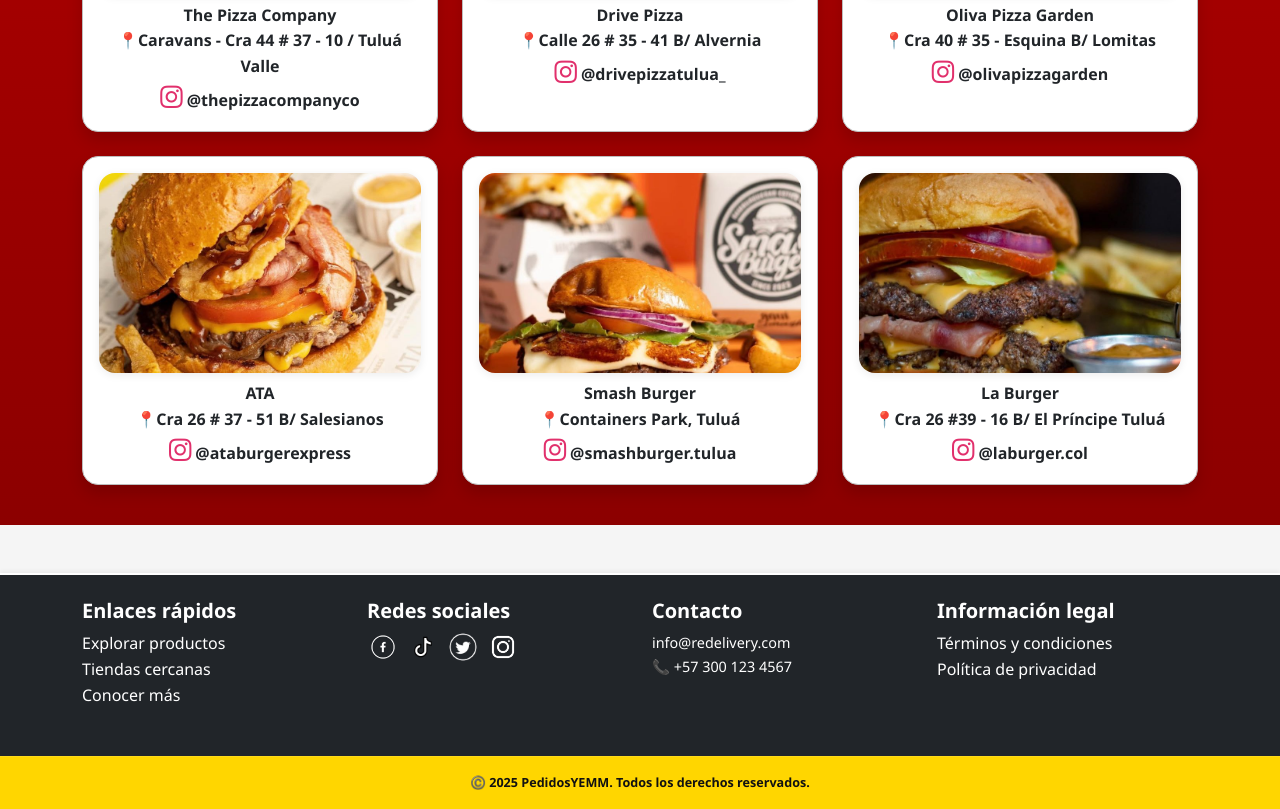
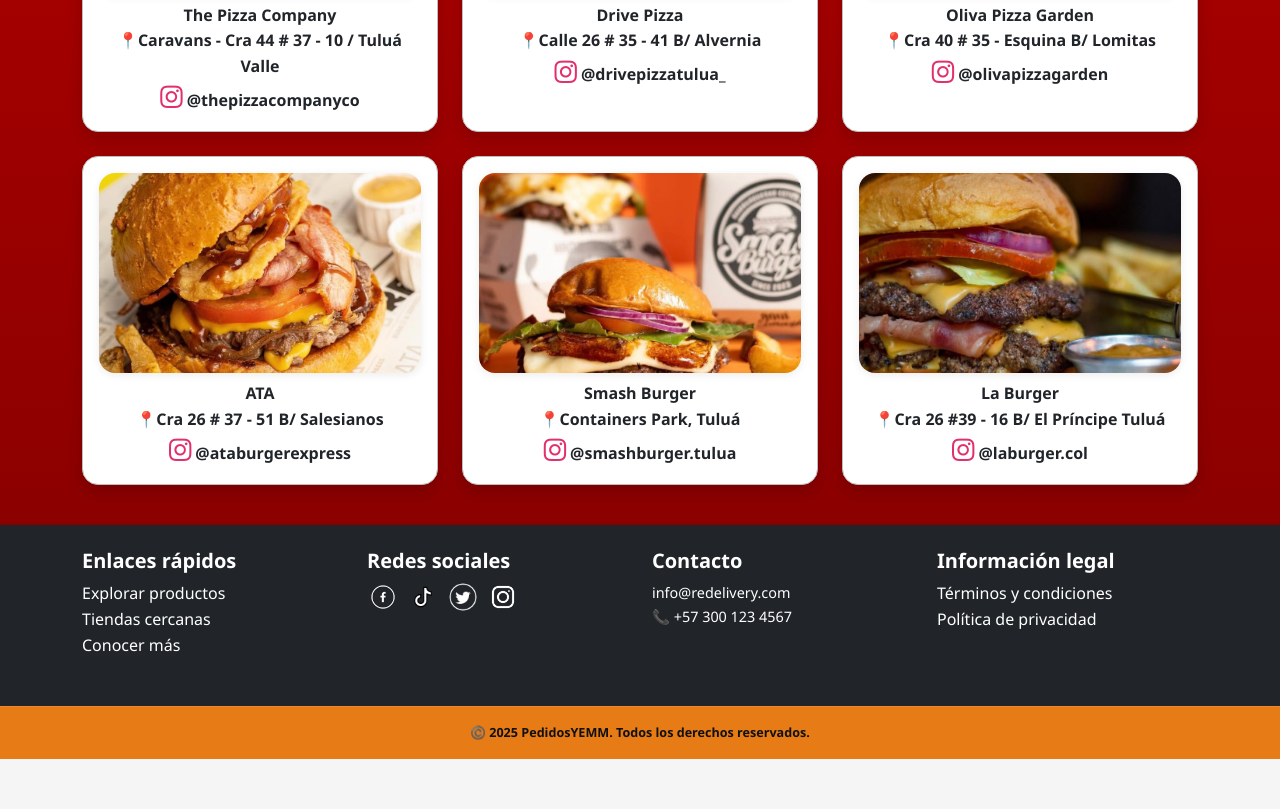
Before and after one commit to chikilin44/proyectohtmlfinal, a plain HTML site: page index.html in a window 1280 px wide. Shown: the part 1839-2648 px from the top of the page. Drawn offline with nearby package versions, Linux system fonts and the light colour scheme.

Commit message:
Footer junto al te sugerimos

```diff
--- a/index.html
+++ b/index.html
@@ -408,7 +408,7 @@
     </div>
 
     <!-- Footer -->
-  <footer class="bg-dark text-white pt-4 pb-0 mt-auto" style="margin-top:-20px;">
+  <footer class="bg-dark text-white pt-4 pb-0 mt-auto">
     <div class="container">
       <div class="row text-start">
         <div class="col-md-3 mb-3">
@@ -446,7 +446,7 @@
     </div>
 
     <!-- Franja inferior: color distinto para que "derechos reservados" se vea -->
-    <div class="footer-bottom mt-4 py-3 text-center" style="background-color:#ffd600; color:#111;">
+    <div class="footer-bottom mt-4 py-3 text-center" style="background-color:#e77b16; color:#111;">
       <p class="mb-0 small fw-semibold">©️ 2025 PedidosYEMM. Todos los derechos reservados.</p>
     </div>
   </footer>
--- a/styles/style.css
+++ b/styles/style.css
@@ -207,10 +207,11 @@
     text-align: center;
     padding: 1.5rem 0;
     position: relative;
-    bottom: 0;
+    bottom: auto;          /* cambiado: evitar forzar al final */
     width: 100%;
+    top : -48px;            /* subir el footer 48px */
     box-shadow: 0 -2px 4px rgba(0, 0, 0, 0.05);
-    border-top: 2px solid #fff;
+
 }
 
 footer .container {
```
